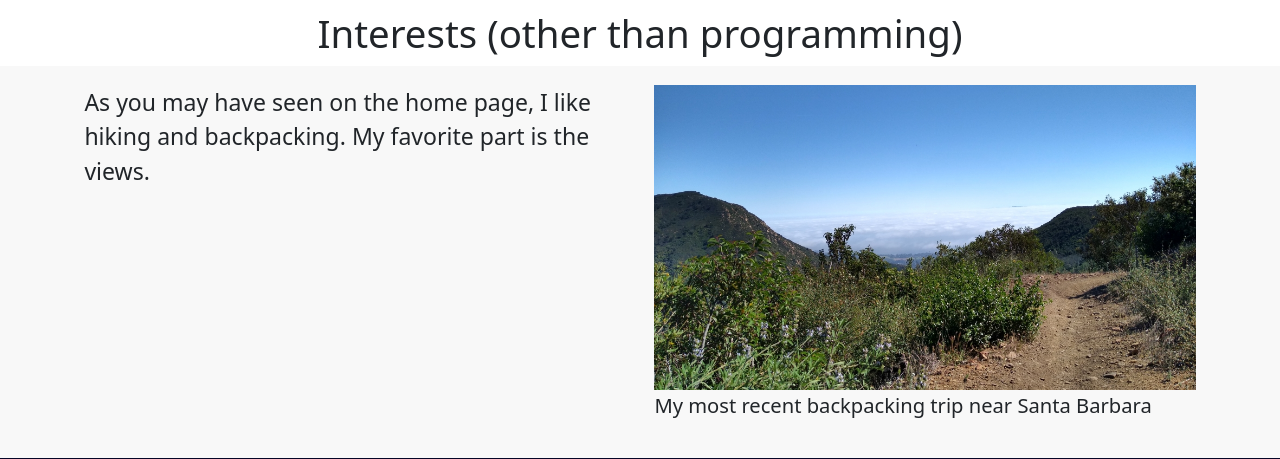
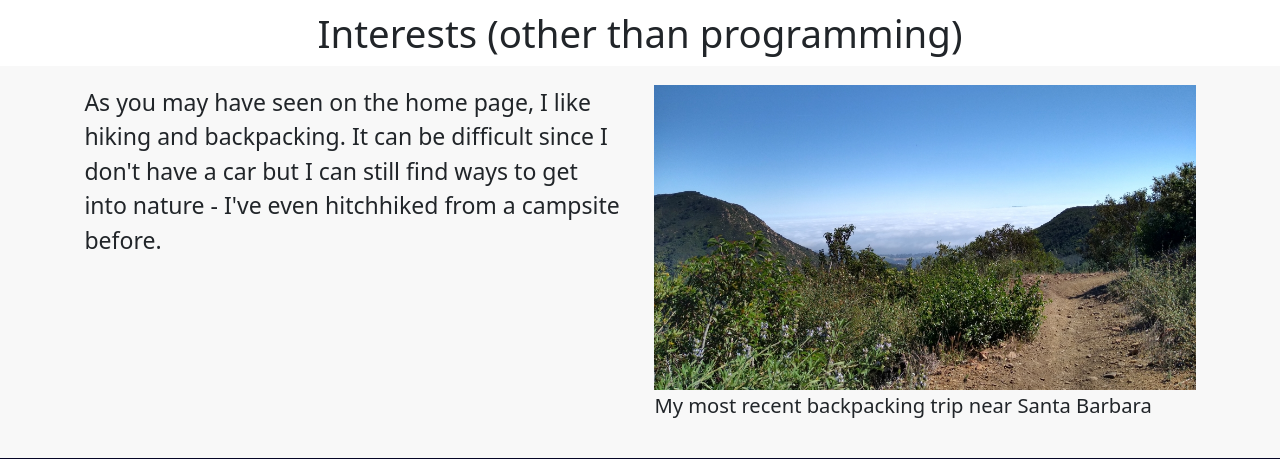
Before and after one commit to AriAlavi/ArianAlaviWebsite, a Django app: page /interests/ in a window 1280 px wide. Shown: the part 73-532 px from the top of the page. Run offline with Django 4.2, Linux system fonts and the light colour scheme.

Commit message:
MORE DETAILS

```diff
--- a/main/templates/main/interests.html
+++ b/main/templates/main/interests.html
@@ -6,7 +6,7 @@
     <div class="container">
         <div class="row">
             <div class="col-sm-6">
-                As you may have seen on the home page, I like hiking and backpacking. My favorite part is the views.
+                As you may have seen on the home page, I like hiking and backpacking. It can be difficult since I don't have a car but I can still find ways to get into nature - I've even hitchhiked from a campsite before.
             </div>
             <div class="col-sm-6">
                 <img src="{% static 'main/hiking.jpg'%} " width="100%">
```
